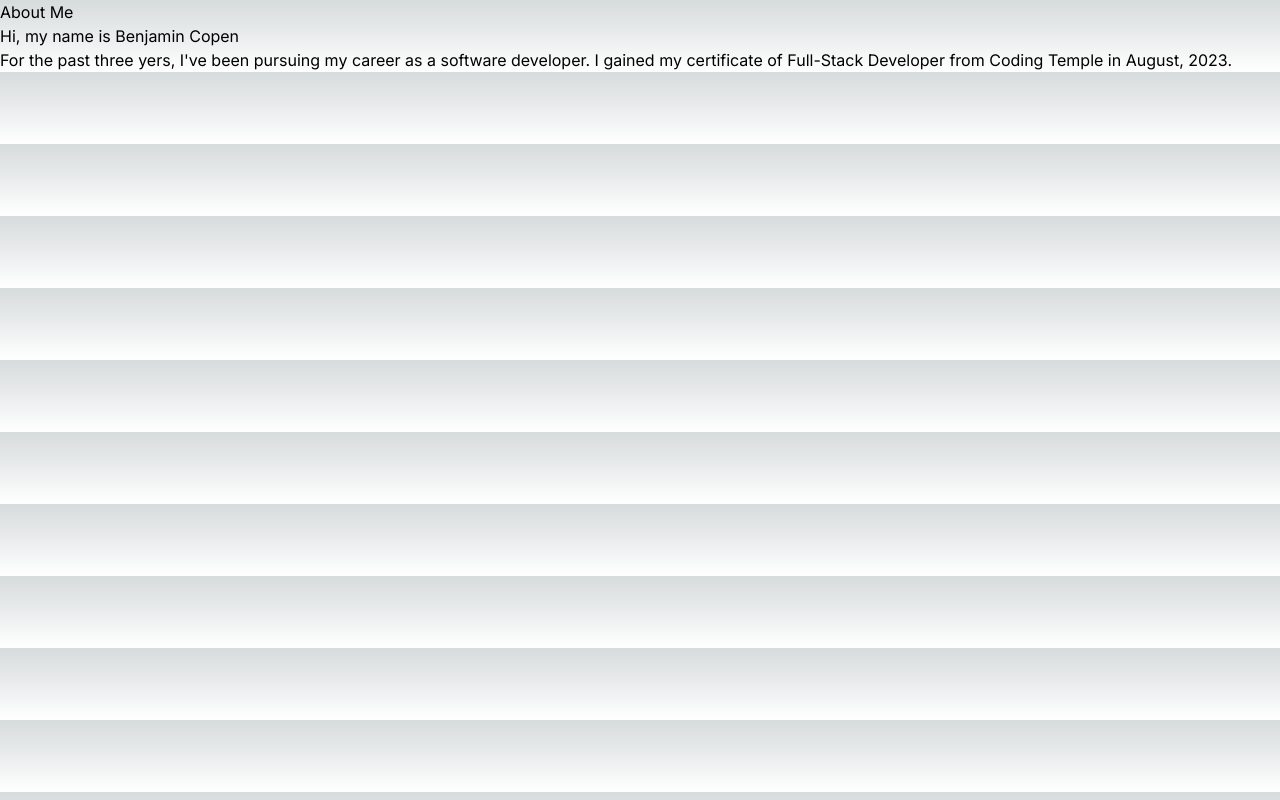
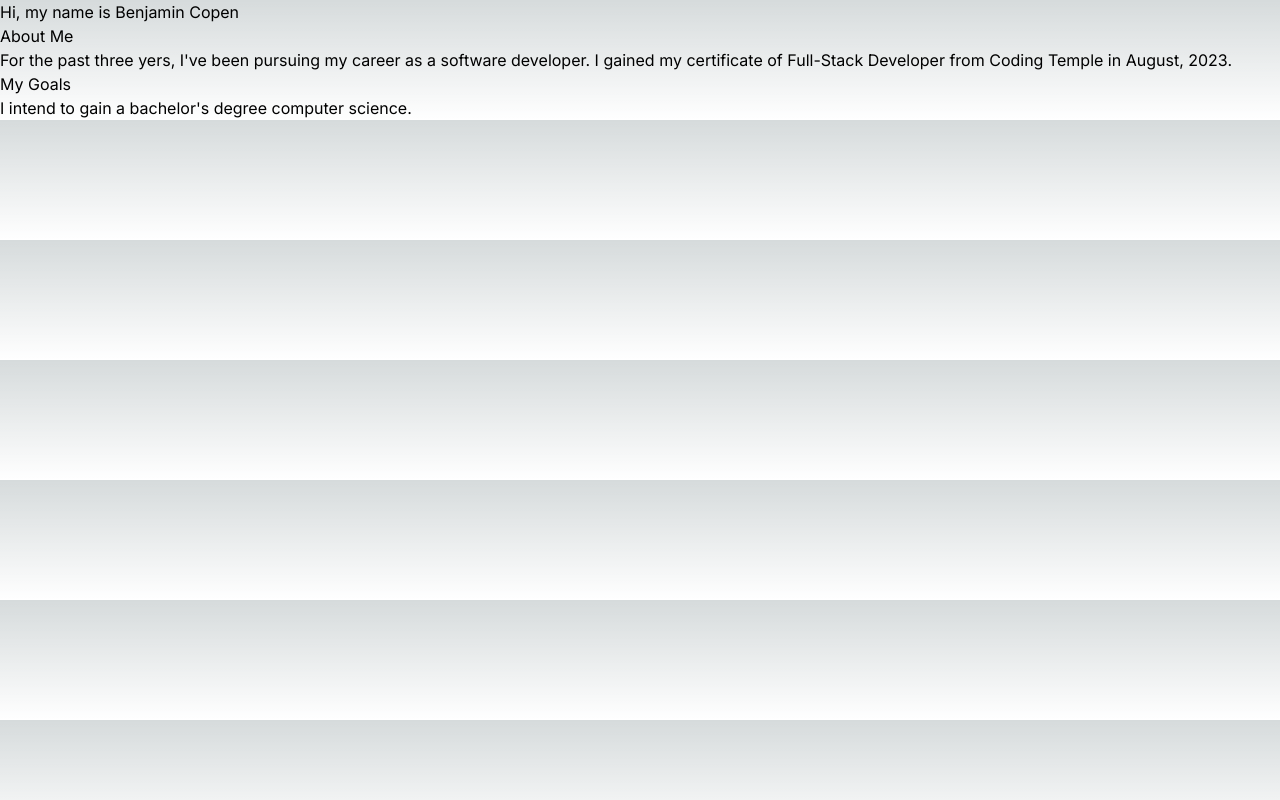
Before and after one commit to pinjster/Portfolio_Site, a Next.js app: page /about in a window 1280 px wide. Built offline with nearby package versions, Linux system fonts and the light colour scheme.

Commit message:
added goals p in about page

```diff
--- a/app/about/page.tsx
+++ b/app/about/page.tsx
@@ -1,11 +1,13 @@
 export default function page() {
     return (
         <div>
-            <h1>About Me</h1>
-            <p>Hi, my name is Benjamin Copen</p>
+            <h1>Hi, my name is Benjamin Copen</h1>
+            <h3>About Me</h3>
             <p>For the past three yers, I've been pursuing my career as a software developer.
                 I gained my certificate of Full-Stack Developer from Coding Temple in August, 2023.
             </p>
+            <h3>My Goals</h3>
+            <p>I intend to gain a bachelor's degree computer science.</p>
         </div>
     )
 };
```
